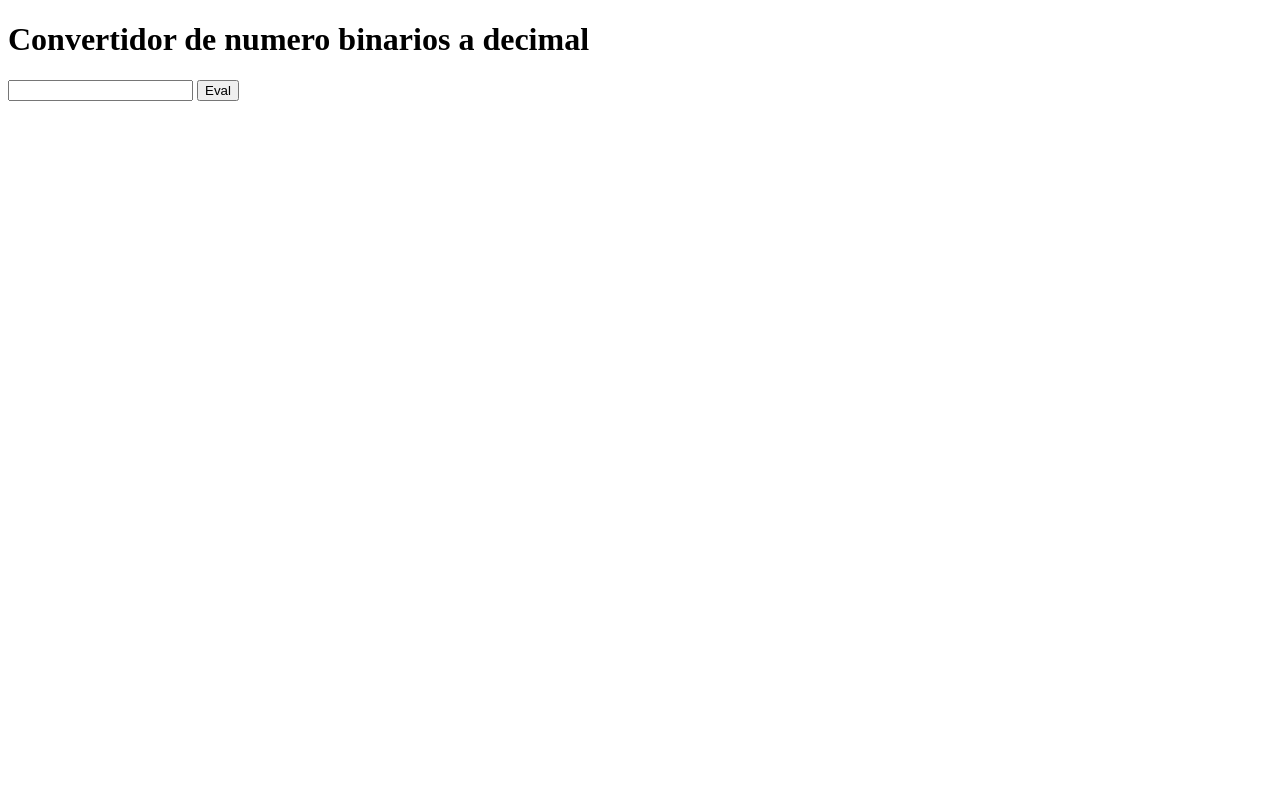
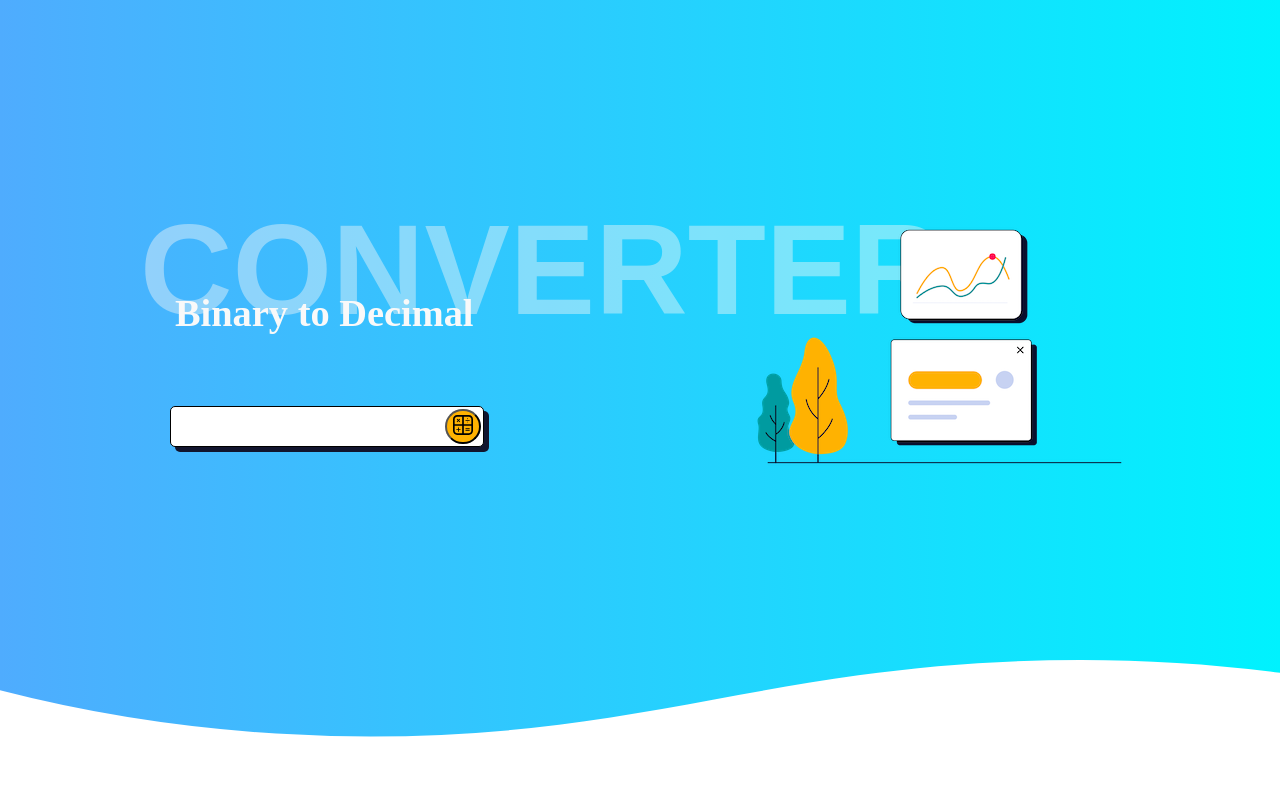
Before and after one commit to jimestir/bin2dec, a plain HTML site: page index.html in a window 1280 px wide. Drawn offline with Linux system fonts and the light colour scheme; a web font is replaced by a local one.

Commit message:
Add styles

```diff
--- a/index.html
+++ b/index.html
@@ -4,16 +4,51 @@
     <meta charset="UTF-8" />
     <meta http-equiv="X-UA-Compatible" content="IE=edge" />
     <meta name="viewport" content="width=device-width, initial-scale=1.0" />
-    <title>Bin2Dic</title>
+    <title>Bin2Dec</title>
+    <link rel="preconnect" href="https://fonts.googleapis.com" />
+    <link rel="preconnect" href="https://fonts.gstatic.com" crossorigin />
+    <link
+      href="https://fonts.googleapis.com/css2?family=Akshar:wght@300;400;500&family=Koulen&display=swap"
+      rel="stylesheet"
+    />
+    <link rel="stylesheet" href="/style.css" />
   </head>
   <body>
-    <header>
-      <h1 id="a">Convertidor de numero binarios a decimal</h1>
-    </header>
-    <div id="form">
-      <input id="input" type="number" />
-      <button onclick="bin2dic()">Eval</button>
-      <div id="result"></div>
+    <div class="container">
+      <div class="subcontainer">
+        <header class="header">
+          <h1 class="title">
+            <span>converter</span>
+            <div>Binary to Decimal</div>
+          </h1>
+        </header>
+        <div class="form">
+          <div class="subform">
+            <input id="input" type="number" step="none" />
+            <button onclick="bin2dic()">
+              <img src="/assets/icon-calculator.svg" alt="" />
+            </button>
+          </div>
+          <div id="result"></div>
+        </div>
+      </div>
+      <div class="subcontainer--img">
+        <img src="/assets/frontpage.png" alt="" />
+      </div>
+    </div>
+
+    <div class="custom-shape-divider-bottom-1660135699">
+      <svg
+        data-name="Layer 1"
+        xmlns="http://www.w3.org/2000/svg"
+        viewBox="0 0 1200 120"
+        preserveAspectRatio="none"
+      >
+        <path
+          d="M985.66,92.83C906.67,72,823.78,31,743.84,14.19c-82.26-17.34-168.06-16.33-250.45.39-57.84,11.73-114,31.07-172,41.86A600.21,600.21,0,0,1,0,27.35V120H1200V95.8C1132.19,118.92,1055.71,111.31,985.66,92.83Z"
+          class="shape-fill"
+        ></path>
+      </svg>
     </div>
 
     <script src="/code.js"></script>
--- /dev/null
+++ b/style.css
@@ -0,0 +1,103 @@
+body {
+  background: linear-gradient(to right, #4facfe 0%, #00f2fe 100%);
+  box-sizing: border-box;
+  font-size: 16px;
+  margin: 0;
+  padding: 0;
+}
+.container {
+  align-items: center;
+  display: flex;
+  flex-direction: row;
+  height: 90vh;
+  justify-content: center;
+  margin: auto;
+  width: 100ch;
+}
+.header {
+  height: 150px;
+  padding: 0;
+  position: relative;
+  top: -60px;
+  width: 600px;
+}
+h1 span {
+  color: #f9f9f96d;
+  font-family: "Akshar", sans-serif;
+  font-size: 8rem;
+  font-weight: bold;
+  position: absolute;
+  text-transform: uppercase;
+  z-index: -1;
+}
+h1 div {
+  color: #f9f9f9;
+  font-size: 2.4rem;
+  left: 35px;
+  position: absolute;
+  top: 95px;
+  z-index: 1;
+}
+
+.subcontainer--img {
+  height: 300px;
+}
+
+input[type="number"]::-webkit-inner-spin-button,
+input[type="number"]::-webkit-outer-spin-button {
+  -webkit-appearance: none;
+  margin: 0;
+}
+input[type="number"] {
+  -moz-appearance: textfield;
+  background-color: transparent;
+  border: none;
+  flex-grow: 1;
+  outline: none;
+}
+.form {
+  height: 80px;
+}
+.subform {
+  background-color: white;
+  border-radius: 5px;
+  border: 1px black solid;
+  box-shadow: 5px 5px 0px #11152e;
+  display: flex;
+  height: 35px;
+  margin-left: 30px;
+  padding-bottom: 2px;
+  padding-left: 10px;
+  padding-right: 2px;
+  padding-top: 2px;
+  width: 300px;
+}
+button {
+  background-color: #ffb201;
+  border-radius: 20px;
+  flex-shrink: 1;
+  margin-left: 10px;
+}
+button > img {
+  height: 20px;
+  width: 20px;
+}
+.custom-shape-divider-bottom-1660135699 {
+  bottom: 0;
+  left: 0;
+  line-height: 0;
+  overflow: hidden;
+  position: absolute;
+  width: 100%;
+}
+
+.custom-shape-divider-bottom-1660135699 svg {
+  display: block;
+  height: 142px;
+  position: relative;
+  width: calc(163% + 1.3px);
+}
+
+.custom-shape-divider-bottom-1660135699 .shape-fill {
+  fill: #ffffff;
+}
```
Also changed, not shown: assets/frontpage.png (added), assets/frontpage1.png (added), assets/icon-calculator.svg (added), 2 other files.
